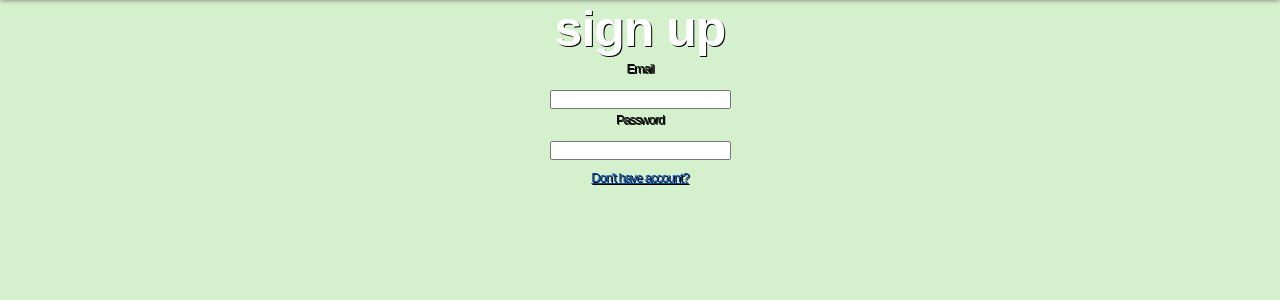
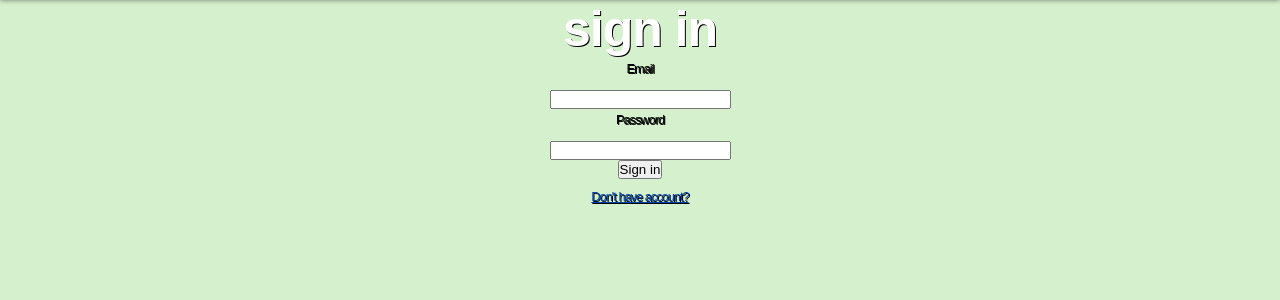
Before and after one commit to mcclure-calvin-wm/CyberDump1, a PHP site: page /contact.html in a window 1280 px wide. Shown: the part 173-473 px from the top of the page. Run offline with PHP 8.4, Linux system fonts and the light colour scheme.

Commit message:
Update + Sign in button

```diff
--- a/freehtml5buildings/contact.html
+++ b/freehtml5buildings/contact.html
@@ -35,14 +35,17 @@
 	</nav>
   </div>
 
-<div id="Signup">
-  <h5 style="">sign up</h5>
+<div id="Signup" >
+  <h5 style="">sign in</h5>
  <p>Email</p>
   <input type="text">
   <p>Password</p>
   <input type="password">
+    <br>
+    <button>Sign in</button>
     <div id="signs">
-        <a href="createAccount.html" style="color: #0043A8">Don't have account?</a>
+
+        <a href="createAccount.html" style="color: #0043A8;">Don't have account?</a>
 
     </div>
 </div>
--- a/freehtml5buildings/css/signup.css
+++ b/freehtml5buildings/css/signup.css
@@ -386,6 +386,7 @@ ul img {
 #Signup{
     margin-left: auto;
     margin-right: auto;
+    text-align: center;
 }
 
 #signs{
```
